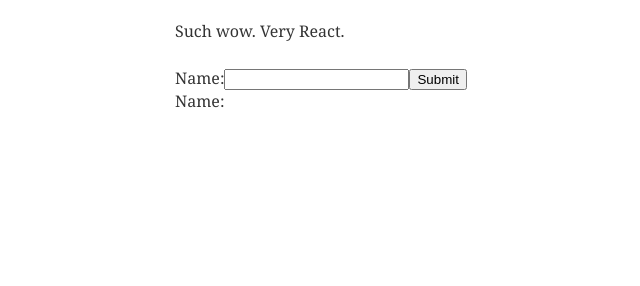
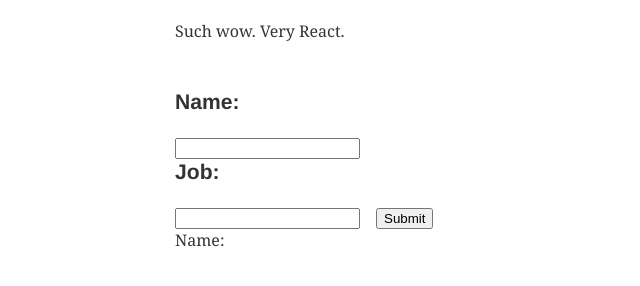
Before and after one commit to cdieter/tmdb-proj, a Gatsby site: page / in a window 1280 px wide. Shown: the part 86-372 px from the top of the page, without its empty margins (156-796 px from the left). Built offline with nearby package versions, Linux system fonts and the light colour scheme; Gatsby itself is replaced by a stand-in of ours.

Commit message:
more forms

```diff
--- a/src/components/inputForm.js
+++ b/src/components/inputForm.js
@@ -22,9 +22,13 @@ export default class InputForm extends React.Component {
   render() {
     return (
       <form onSubmit={this.handleSubmit}>
-        <label>
-          Name:
-          <input type="text" value={this.state.value} onChange={this.handleChange} />
+        <label style={{padding: `0 1rem` }}>
+          <h3>Name:</h3>
+          <input type="text" value={this.state.value} onChange={this.handleChange}/>
+        </label>
+        <label style={{padding: `0 1rem` }}>
+          <h3>Job:</h3>
+          <input type="text" value={this.state.value} onChange={this.handleChange}/>
         </label>
         <input type="submit" value="Submit" />
         <p>Name: {this.state.finalValue}</p>
```
